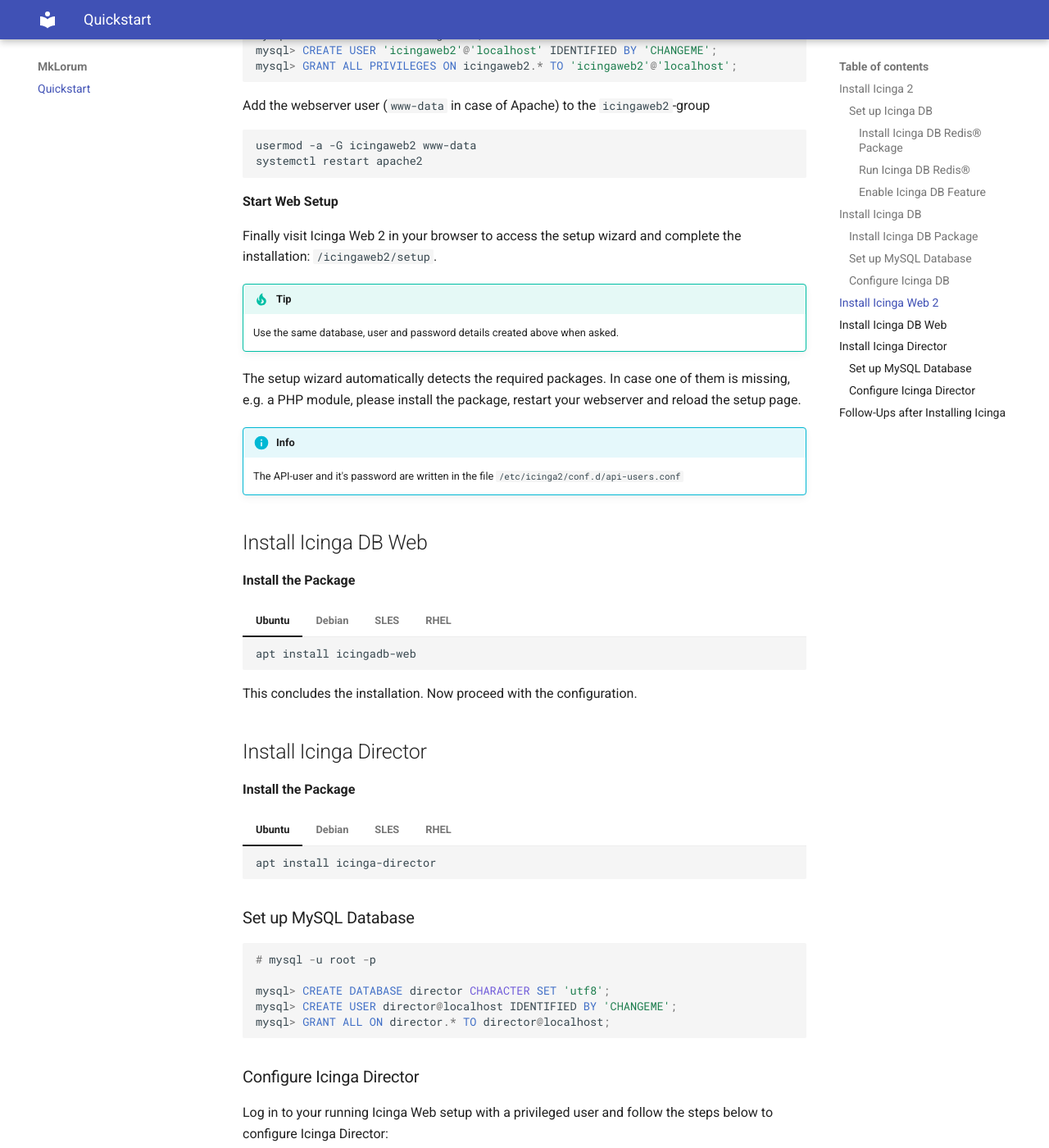
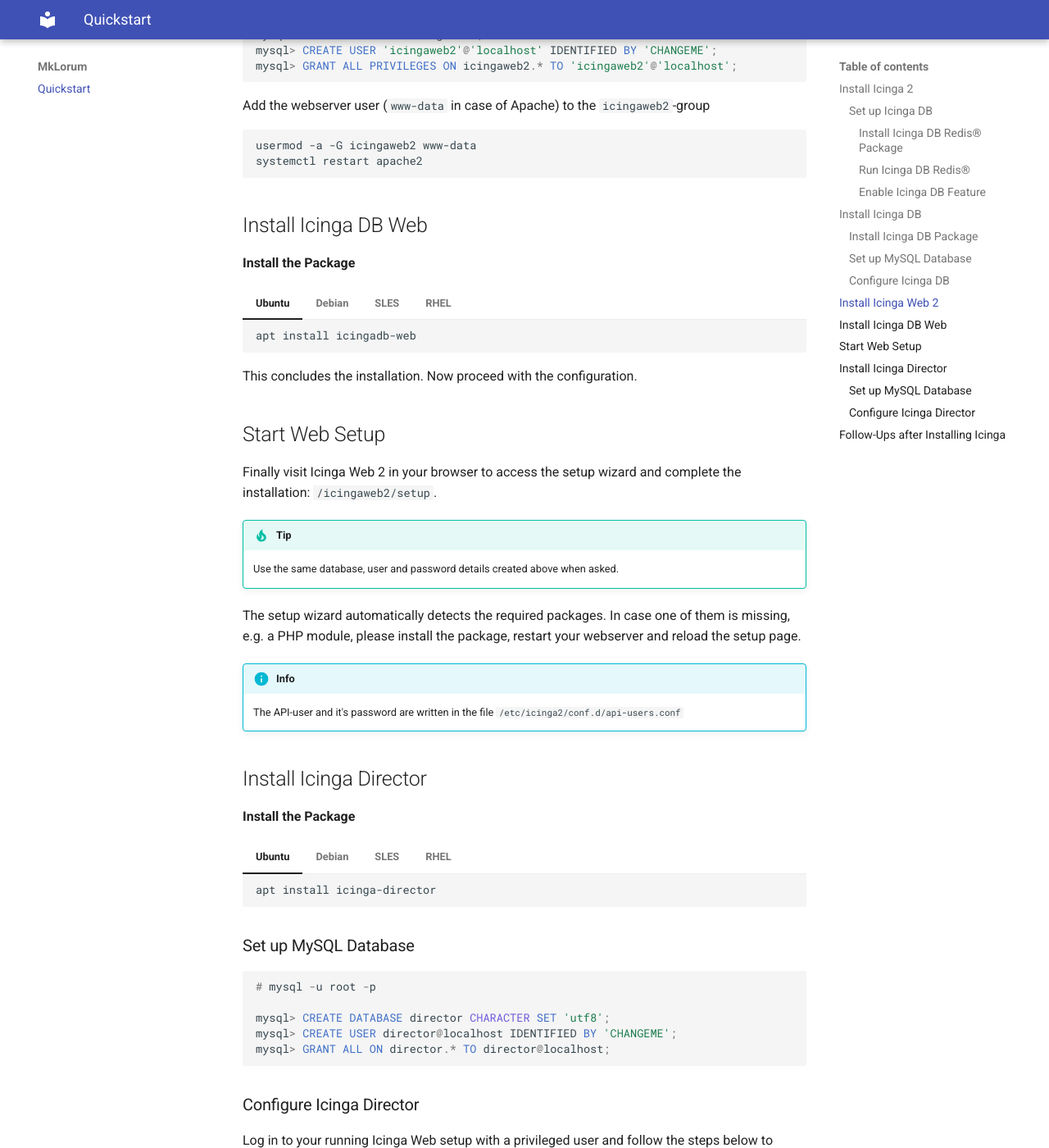
Before and after one commit to Icinga/get-started-docs, an MkDocs documentation site: the page built from doc/00.quickstart.md, in a window 1280 px wide and 1400 px high, scrolled down 3713 px. Shown: the whole window at 82% size. Built offline with MkDocs 1.6.1 and Material for MkDocs 9.7.7, drawn with Linux system fonts in a browser that asks for light colours; part of the change alters nothing that is shown.

Commit message:
adjust quickstart.md

````diff
--- a/doc/quickstart.md
+++ b/doc/00.quickstart.md
@@ -150,7 +150,16 @@ usermod -a -G icingaweb2 www-data
 systemctl restart apache2
 ```
 
-**Start Web Setup**
+
+## Install Icinga DB Web
+
+**Install the Package**
+
+{% include "tab-install-icingadbweb.md" %}
+
+This concludes the installation. Now proceed with the configuration.
+
+## Start Web Setup
 
 Finally visit Icinga Web 2 in your browser to access the setup wizard and complete the installation: `/icingaweb2/setup`.
 
@@ -163,13 +172,6 @@ The setup wizard automatically detects the required packages. In case one of the
 !!! Info
     The API-user and it's password are written in the file `/etc/icinga2/conf.d/api-users.conf`
 
-## Install Icinga DB Web
-
-**Install the Package**
-
-{% include "tab-install-icingadbweb.md" %}
-
-This concludes the installation. Now proceed with the configuration.
 
 ## Install Icinga Director
 
--- a/mkdocs.yml
+++ b/mkdocs.yml
@@ -3,7 +3,7 @@ site_url: https://example.com/
 docs_dir: doc
 
 nav:
-  - Quickstart: quickstart.md
+  - Quickstart: 00.quickstart.md
 
 theme:
   name: material
````
